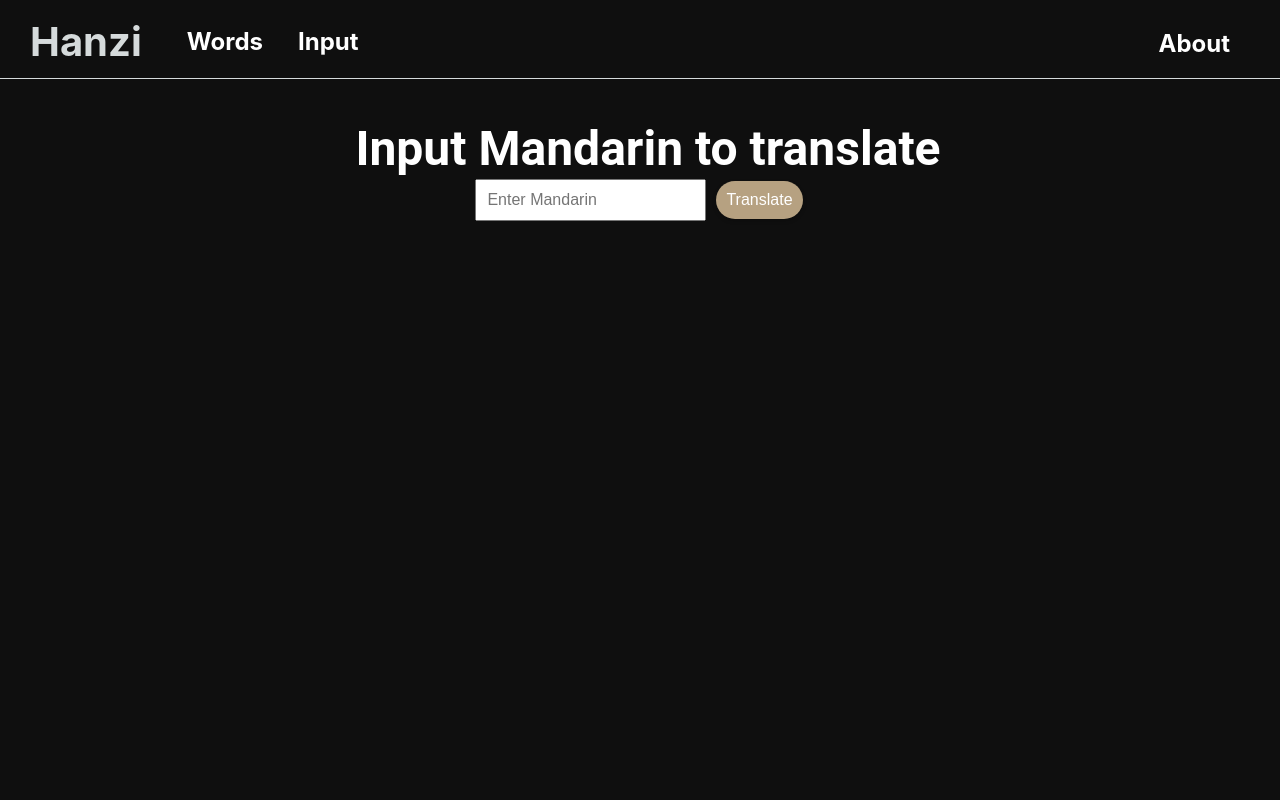
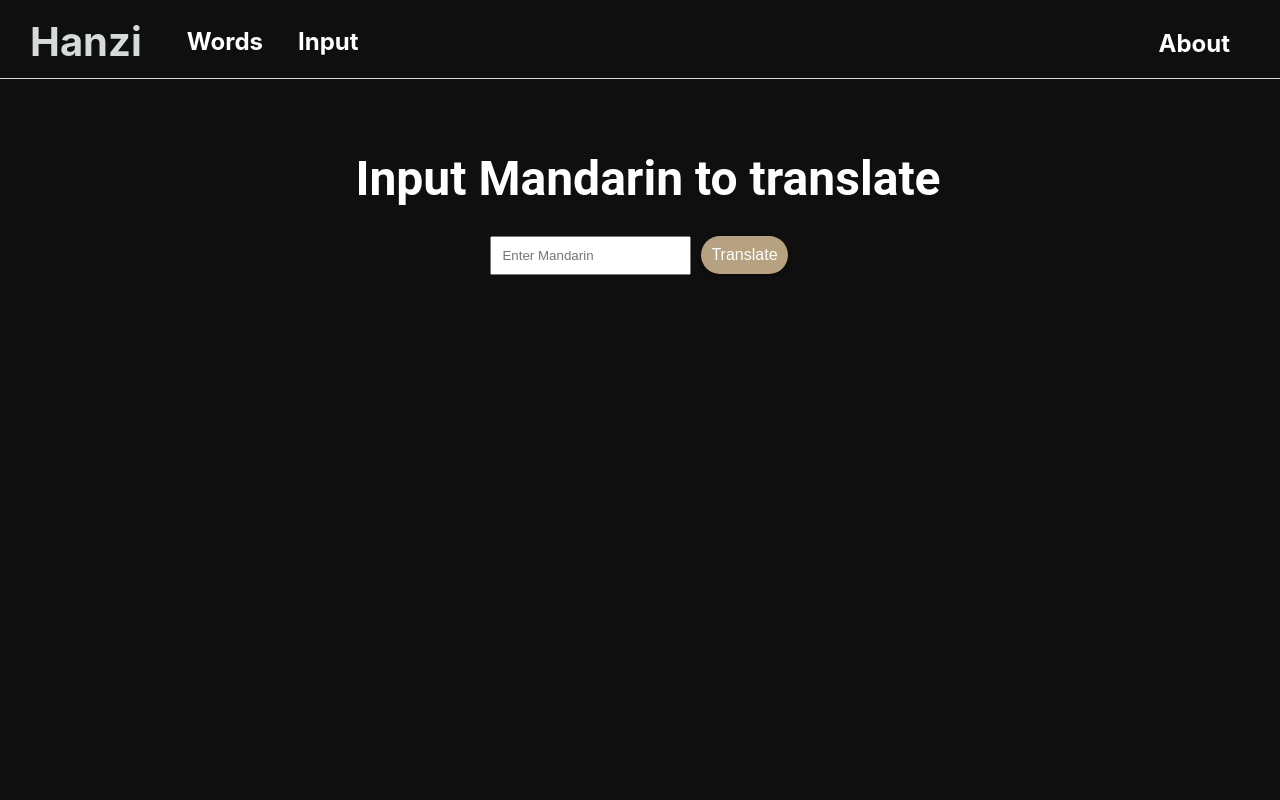
Before and after one commit to schofield-paul/hanzi, a React (Create React App) app: page /input in a window 1280 px wide. Shown: the top 800 px of the page. Built offline with nearby package versions, Linux system fonts and the light colour scheme.

Commit message:
css cleanup input

```diff
--- a/src/pages/Input/Input.module.css
+++ b/src/pages/Input/Input.module.css
@@ -6,4 +6,18 @@
   color: #ddd4d4;
   font-family: "Roboto", sans-serif;
   height: 100vh;
+  padding: 50px;
 }
+
+.mainText {
+  margin-bottom: 25px;
+}
+
+.form {
+  padding: 10px;
+  size: 16px;
+}
+
+.character {
+  margin-top: 20px;
+}
--- a/src/pages/Input/Input.tsx
+++ b/src/pages/Input/Input.tsx
@@ -3,7 +3,7 @@ import { useRef, useState, useEffect } from "react";
 import HanziWriter from "hanzi-writer";
 
 export default function Input() {
-  const [inputValue, setInputValue] = useState<string>('');
+  const [inputValue, setInputValue] = useState<string>("");
   const writerContainerRef = useRef<HTMLDivElement | null>(null);
 
   const handleSubmit = (e: React.FormEvent<HTMLFormElement>) => {
@@ -13,11 +13,11 @@ import HanziWriter from "hanzi-writer";
     // (Also, maybe support both English -> Mandarin and Mandarin -> English?)
     if (writerContainerRef.current) {
       console.log(writerContainerRef.current);
-      var writer = HanziWriter.create(writerContainerRef.current, '国', {
+      var writer = HanziWriter.create(writerContainerRef.current, "国", {
         width: 100,
         height: 100,
         padding: 5,
-        showOutline: true
+        showOutline: true,
       });
       writer.animateCharacter();
     }
@@ -29,21 +29,21 @@ import HanziWriter from "hanzi-writer";
 
   return (
     <>
-      <div style={{ padding: '20px' }} className={style.contentContainer}>
-        <h1>Input Mandarin to translate</h1>
+      <div className={style.contentContainer}>
+        <h1 className={style.mainText}>Input Mandarin to translate</h1>
         <form onSubmit={handleSubmit}>
           <input
+            className={style.form}
             type="text"
             value={inputValue}
             onChange={handleInputChange}
             placeholder="Enter Mandarin"
-            style={{ padding: '10px', fontSize: '16px' }}
           />
-          <button type="submit" style={{ marginLeft: '10px', padding: '10px' }}>
+          <button type="submit" style={{ marginLeft: "10px", padding: "10px" }}>
             Translate
           </button>
         </form>
-       <div ref={writerContainerRef} style={{ marginTop: '20px' }} />
+        <div className={style.character} ref={writerContainerRef} />
       </div>
     </>
   );
```
Lines whose indentation alone changed are shown as unchanged.
